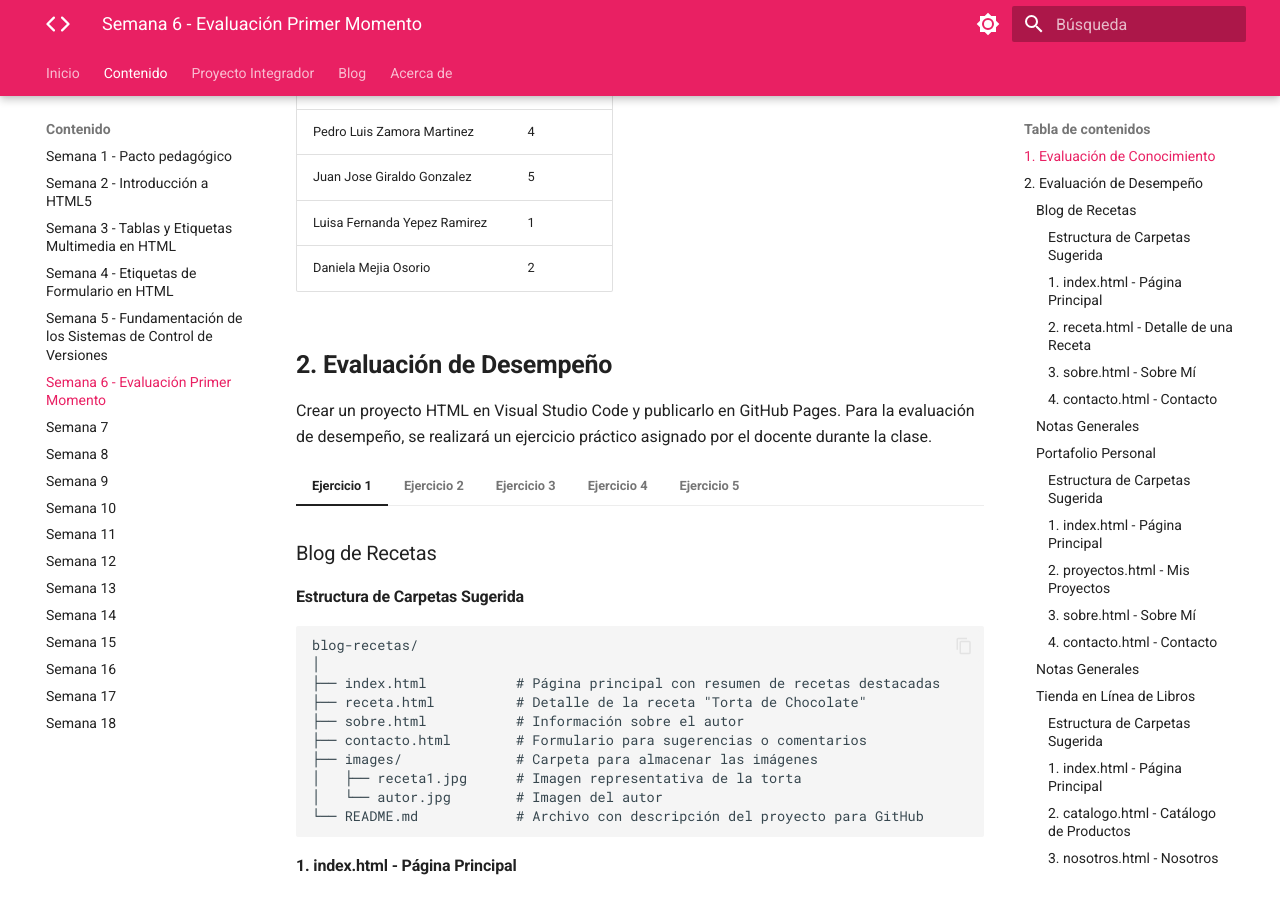
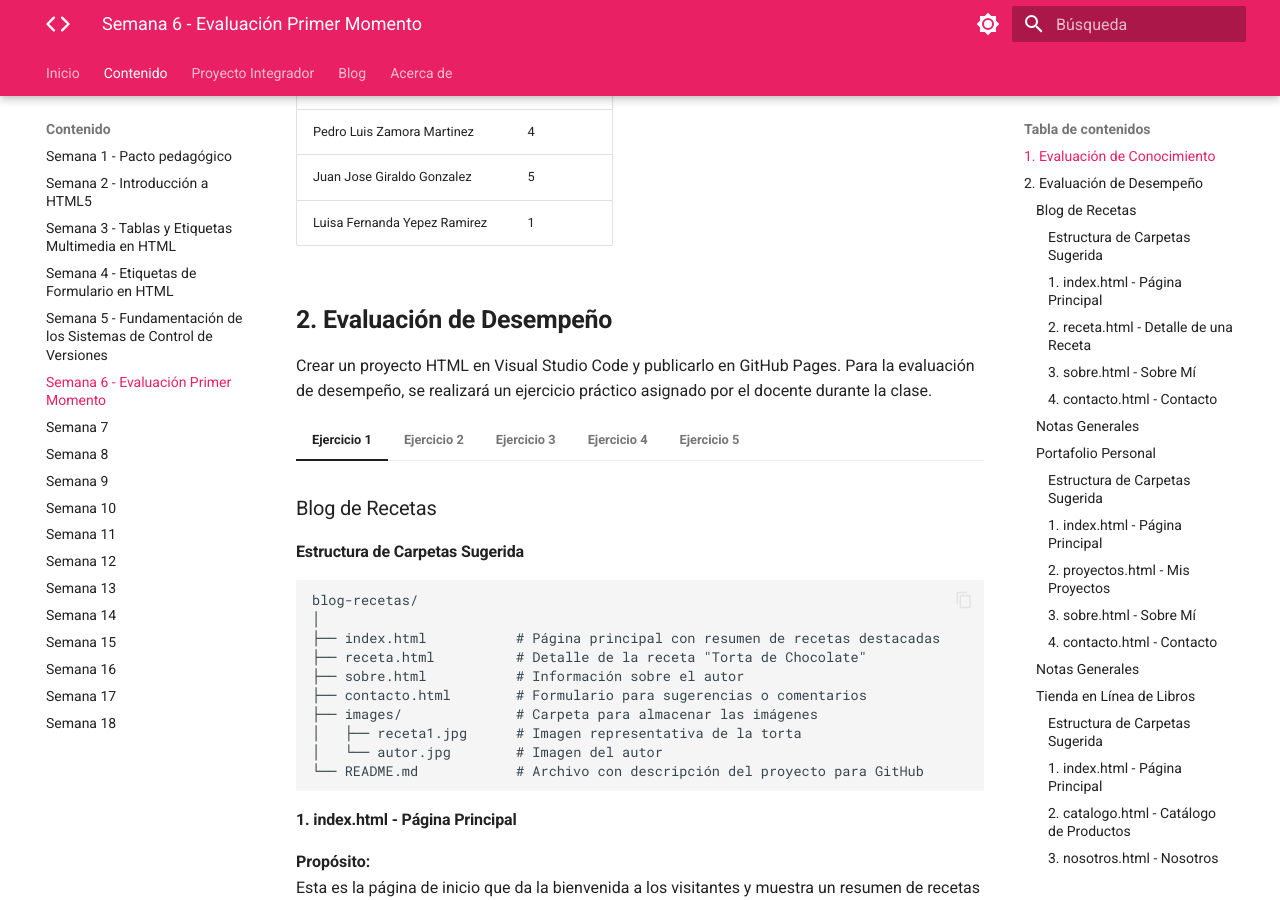
Before and after one commit to jfinfocesde/25ip, an MkDocs documentation site: the page built from docs/content/p6.md, in a window 1280 px wide and 900 px high, scrolled down 1354 px. Built offline with MkDocs 1.6.1 and Material for MkDocs 9.7.7, drawn with Linux system fonts in a browser that asks for light colours.

Commit message:
20-03-2025

```diff
--- a/docs/content/p6.md
+++ b/docs/content/p6.md
@@ -34,7 +34,7 @@ Ejericicio por estudiante:
 | Pedro Luis Zamora Martinez   | 4         |
 | Juan Jose Giraldo Gonzalez   | 5         |
 | Luisa Fernanda Yepez Ramirez | 1         |
-| Daniela Mejia Osorio         | 2         |
+
 
 ## **2. Evaluación de Desempeño**
 
```
